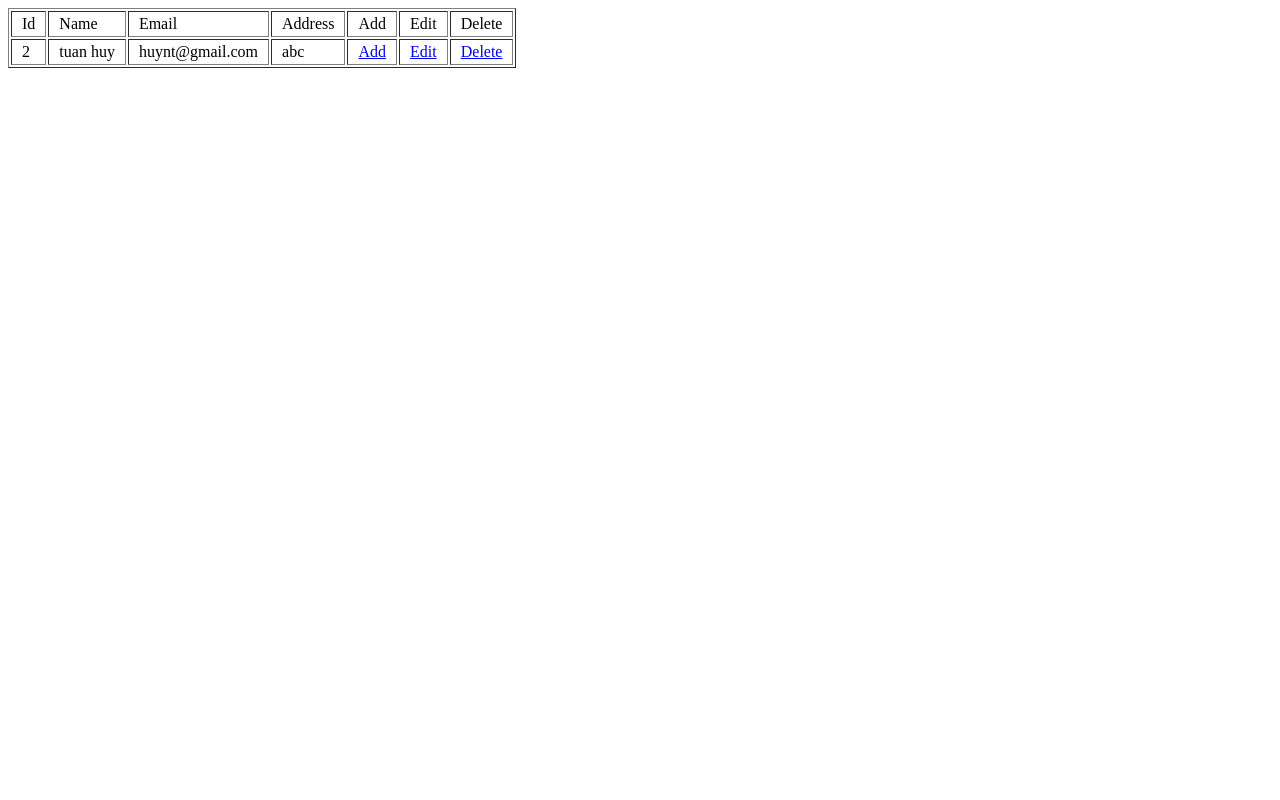
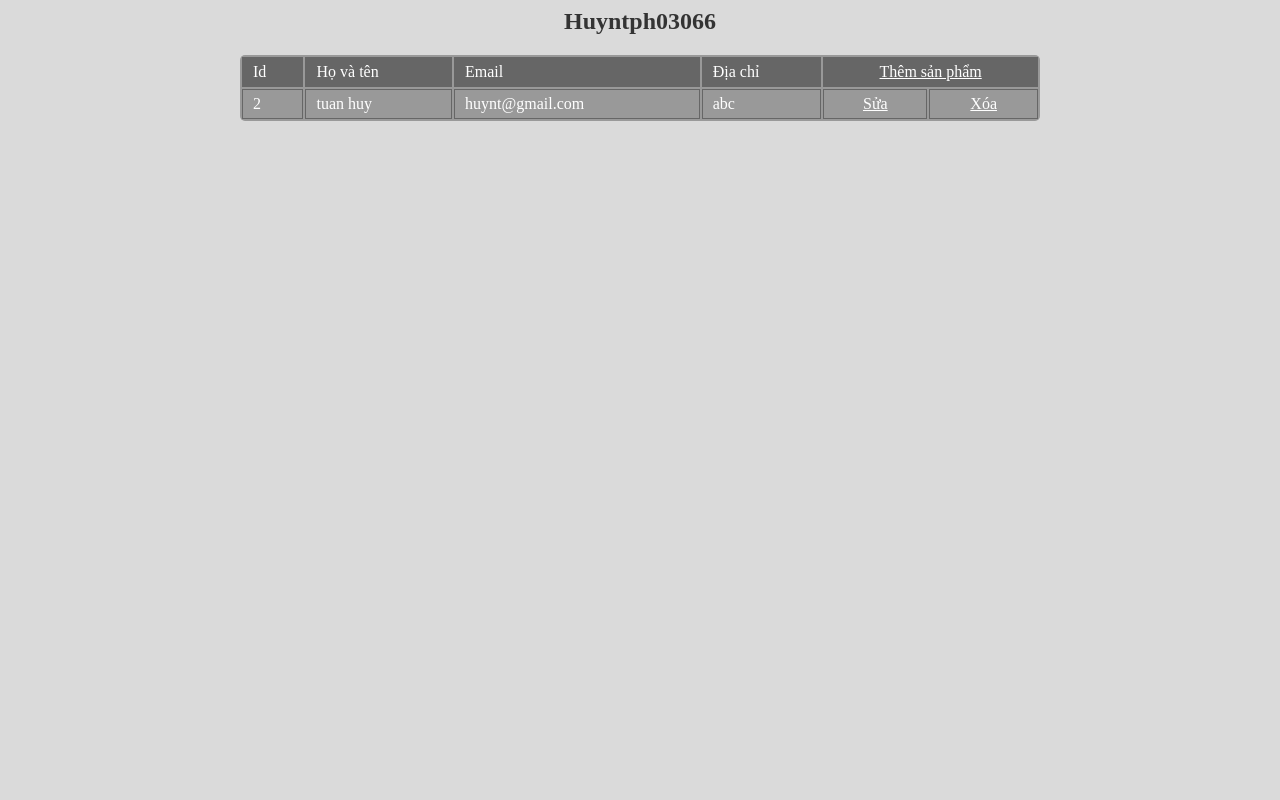
Before and after one commit to huynt1995/baithi, a PHP site: page / in a window 1280 px wide. Run offline with PHP 8.4, Linux system fonts and the light colour scheme; data comes from the database, SQL or seed files in the repository.

Commit message:
huynt1995

```diff
--- /dev/null
+++ b/css.css
@@ -0,0 +1,7 @@
+*/{ margin:0; padding:0}
+td {padding: 5px 10px; border:#666 1px solid;}
+a{ color:#FFF}
+h2{ color:#333; text-align:center;}
+body{ background:#DADADA; color:#FFF}
+table{ margin:auto; background:#999; margin-top:10px; border-radius:5px; width:800px;}
+#tieude{ background:#666}
--- a/delete.php
+++ b/delete.php
@@ -7,3 +7,4 @@ if (mysqli_query($db, $query)) {
 } else {
 	echo 'Error';
 }
+?>
--- a/index.php
+++ b/index.php
@@ -5,27 +5,28 @@ include 'config.php';
 $q = mysqli_query($db, 'SELECT * FROM khachhang');
 ?>
 
+<script>
+function xoasanpham(){
+	var conf =confirm("Bản có chắc chắn muốn xóa không");
+	return conf;
+	}
+</script>
 
 <html>
 <head>
 <meta http-equiv="Content-Type" content="text/html; charset=utf-8" />
 	<title>Home</title>
-	<style type="text/css">
-		td {
-			padding: 3px 10px;
-		}
-	</style>
+	<link href="css.css" rel="stylesheet" type="text/css">
 </head>
 <body>
-	<table border="1">
-		<tr>
+	<table border="0">
+		<tr id="tieude">
+        <h2>Huyntph03066</h2>
 			<td>Id</td>
-			<td>Name</td>
+			<td>Họ và tên</td>
 			<td>Email</td>
-			<td>Address</td>
-            <td>Add</td>
-			<td>Edit</td>
-			<td>Delete</td>
+			<td>Địa chỉ</td>
+            <td colspan="2" style="text-align:center;"><a href="add.php?id='.$row['id'].'">Thêm sản phẩm</a></td>
 		</tr>
 
 		<?php
@@ -36,9 +37,8 @@ $q = mysqli_query($db, 'SELECT * FROM khachhang');
 				echo '<td>'.$row['fname'].' '.$row['lname'].'</td>';
 				echo '<td>'.$row['email'].'</td>';
 				echo '<td>'.$row['address'].'</td>';
-				echo '<td><a href="add.php?id='.$row['id'].'">Add</a></td>';
-				echo '<td><a href="edit.php?id='.$row['id'].'">Edit</a></td>';
-				echo '<td><a href="delete.php?id='.$row['id'].'">Delete</a></td>';
+				echo '<td style="text-align:center;"><a href="edit.php?id='.$row['id'].'">Sửa</a></td>';
+				echo '<td style="text-align:center;"><a onclick="return xoasanpham();" href="delete.php?id='.$row['id'].'">Xóa</a></td>';
 				echo '</tr>';
 			}
 
```
Also changed, not shown: 1 other file.
